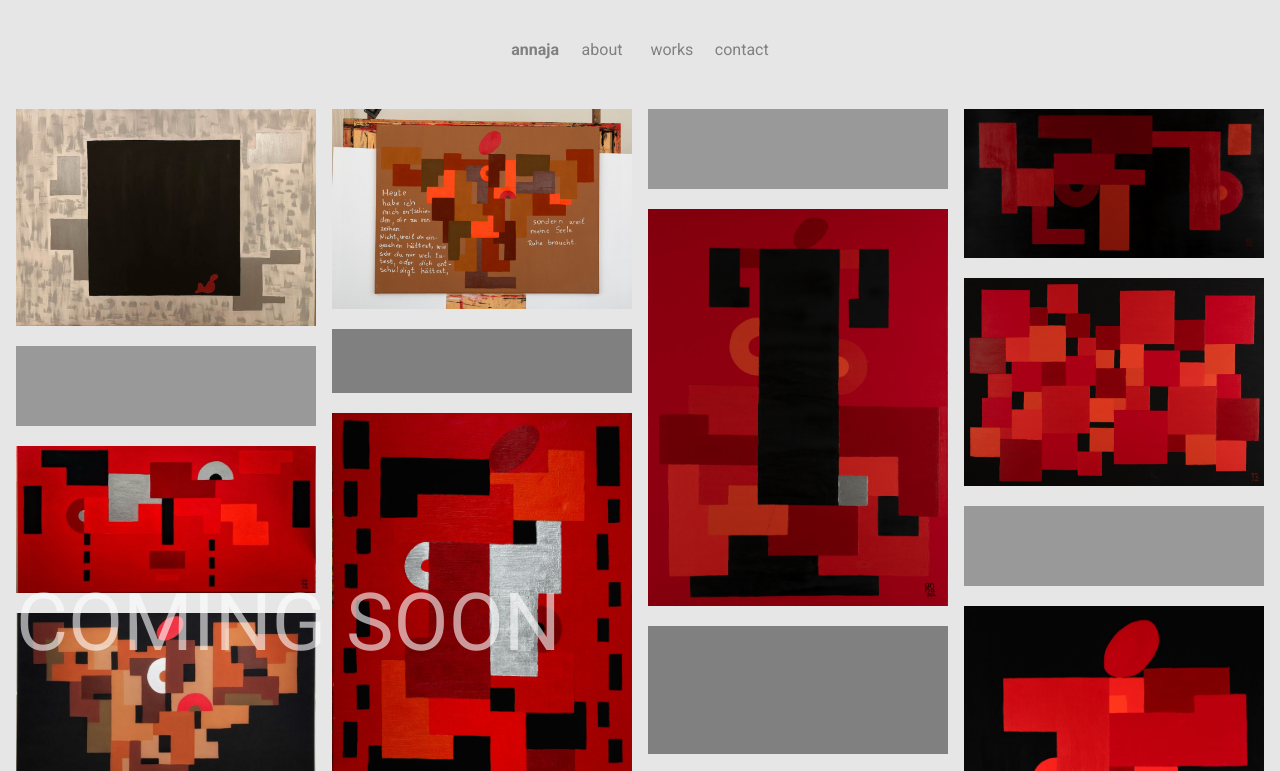
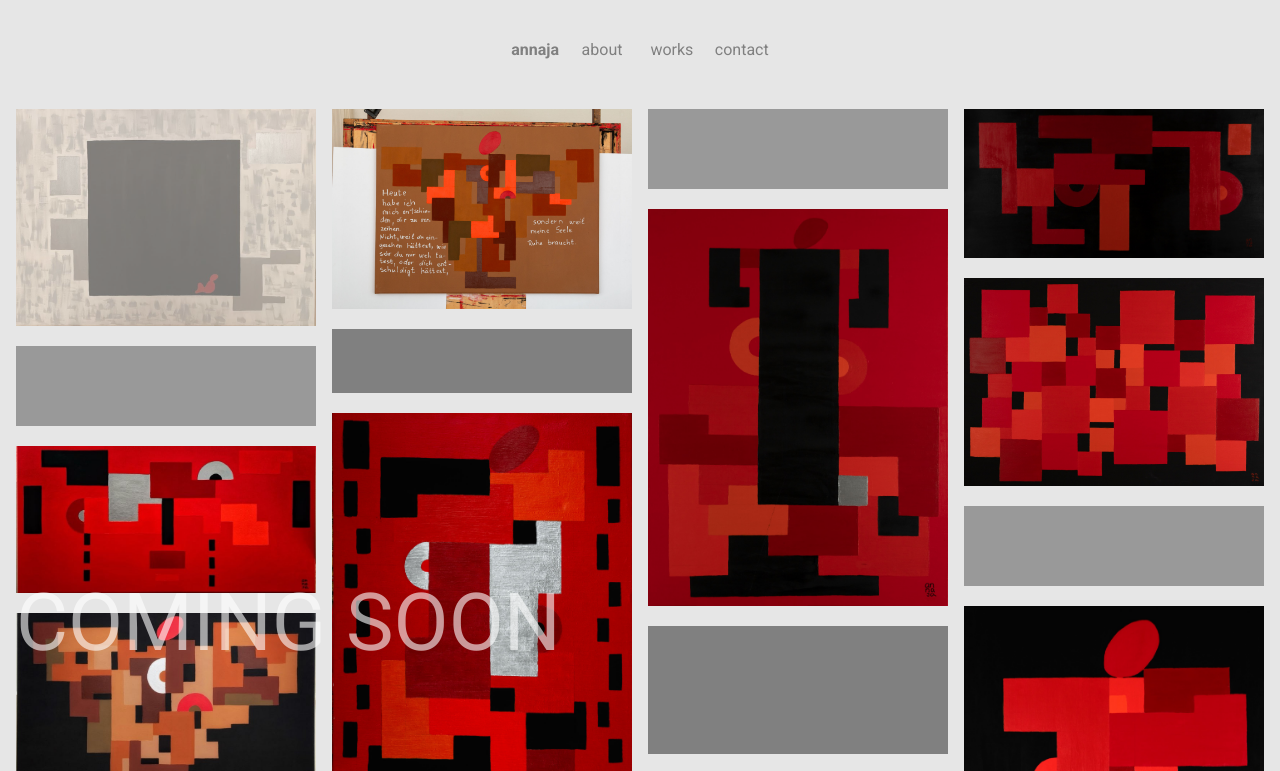
Before and after one commit to lbfalvy/annaja-personal-output, a plain HTML site: page docs/columngrid-version/index.html in a window 1280 px wide. In both pictures the pointer is over the picture 166 px from the left and 217 px from the top of the page. Shown: the top 771 px of the page. Drawn offline with Linux system fonts and the light colour scheme.

Commit message:
Update gridstyle.css
hover effect for the images

```diff
--- a/docs/columngrid-version/gridstyle.css
+++ b/docs/columngrid-version/gridstyle.css
@@ -104,6 +104,11 @@ main {
 
 img {
     width: 100%;
+}
+img:hover {
+    opacity: 0.5;
+    transition: opacity 0.5s;
+    cursor: pointer;
 }
 
 .item {
```
